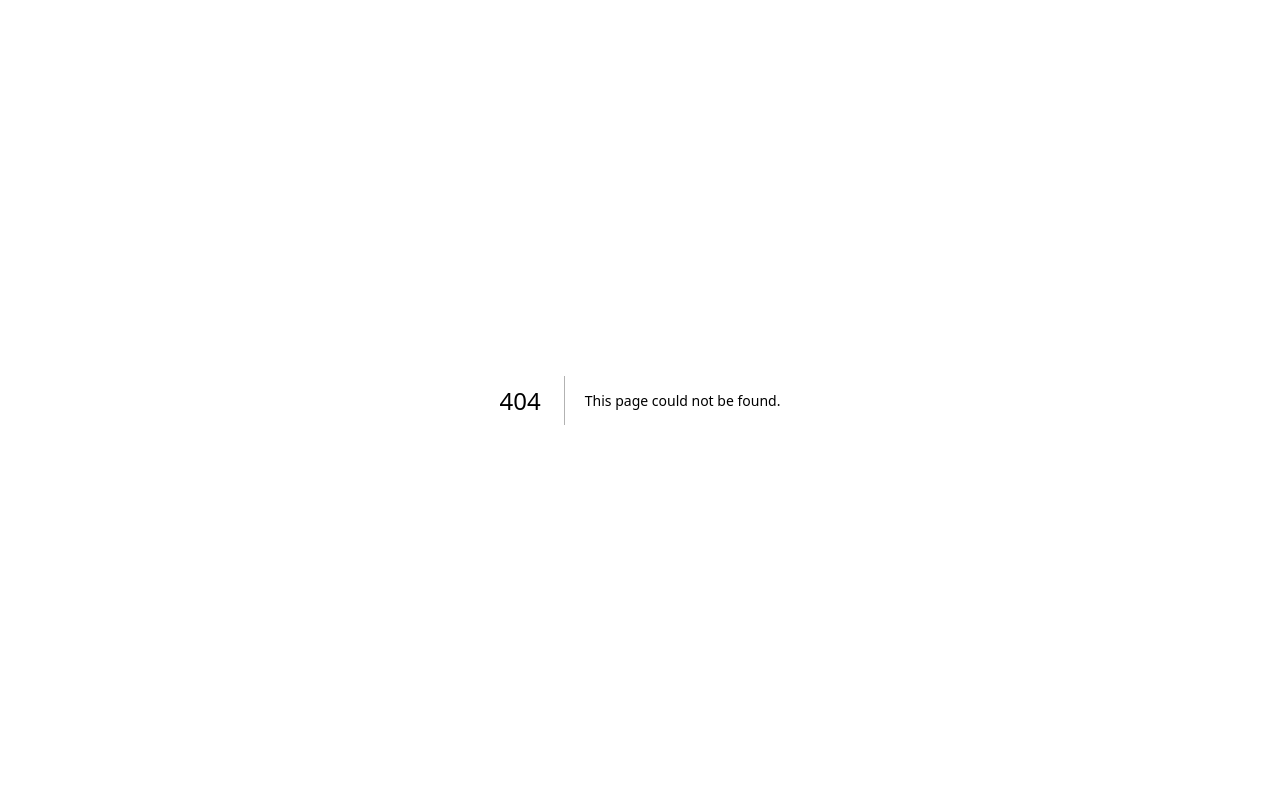
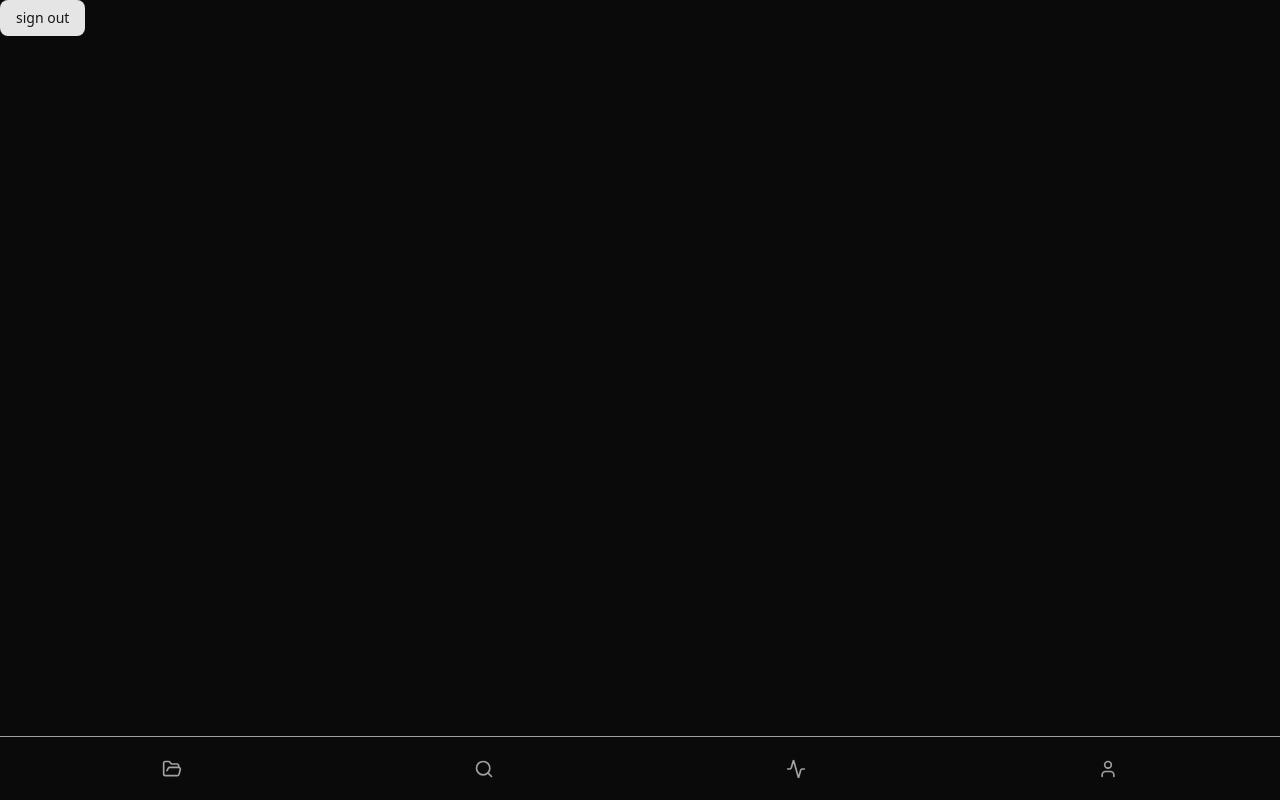
Before and after one commit to 1d4m/snano-app, a Next.js app: page /account in a window 1280 px wide. Before the commit this address had no page. Built offline with nearby package versions, Linux system fonts and the light colour scheme.

Commit message:
feat: route groupにまとめる (#21)

```diff
--- /dev/null
+++ b/app/(app)/account/page.tsx
@@ -0,0 +1,15 @@
+"use client"
+
+import { signOut } from "next-auth/react"
+
+import { Button } from "@/components/ui/button"
+
+export default function Account() {
+  const handleSignOut = () => {
+    signOut()
+  }
+
+  return (
+    <Button onClick={handleSignOut}>sign out</Button>
+  )
+}
--- a/app/playlists/layout.tsx
+++ b/app/(app)/layout.tsx
@@ -2,17 +2,13 @@ import { Navigation } from "@/components/domain/navigation/Navigation";
 import { Player } from "@/components/domain/player/Player";
 import { PlayerCompleteModal } from "@/components/domain/player/PlayerCompleteModal";
 
-type Props = {
-  children: React.ReactNode;
-};
-
-export default function Layout({ children }: Props) {
+export default function AppLayout({children}: {children: React.ReactNode}) {
   return (
-    <>
+    <div>
       {children}
       <Player />
       <PlayerCompleteModal />
       <Navigation />
-    </>
-  );
+    </div>
+  )
 }
--- /dev/null
+++ b/app/(auth)/layout.tsx
@@ -0,0 +1,14 @@
+import { auth } from "@/auth"
+
+export default async function AuthLayout({children}: {children: React.ReactNode}) {
+  const session = await auth()
+  if(session?.user) {
+    console.log(session.user)
+  }
+
+  return (
+    <>
+    {children}
+    </>
+  )
+}
--- /dev/null
+++ b/app/(auth)/login/page.tsx
@@ -0,0 +1,19 @@
+"use client"
+
+import { signIn } from "next-auth/react"
+
+import { Button } from "@/components/ui/button"
+
+export default function Login() {
+
+  const handleSignIn = () => {
+    signIn("google", {redirectTo: "/playlists"})
+
+  }
+
+  return (
+    <div className="flex flex-col gap-y-4">
+      <Button onClick={handleSignIn}>Google認証</Button>
+    </div>
+  )
+}
```
Also changed, not shown: app/(app)/playlists/[id]/page.tsx (renamed from app/playlists/[id]/page.tsx), app/(app)/playlists/page.tsx (renamed from app/playlists/page.tsx).
